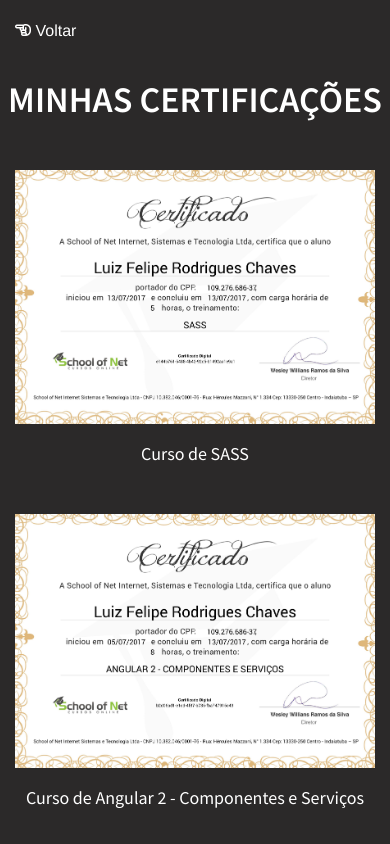
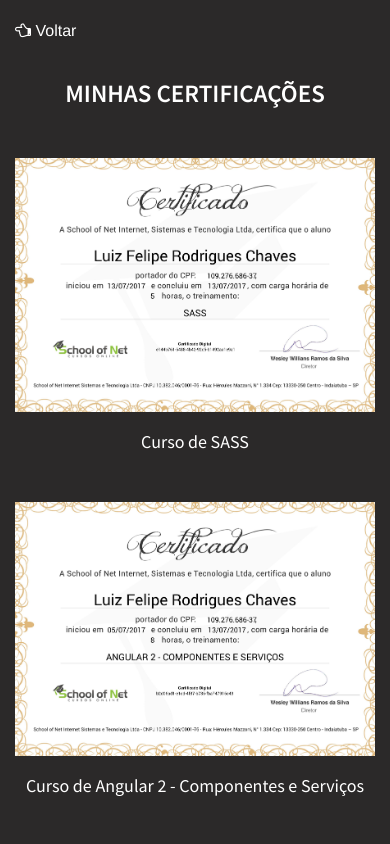
Before and after one commit to luizchaves97/luizchaves97.github.io, a plain HTML site: page certificate.html in a window 390 px wide. Shown: the top 844 px of the page. Drawn offline with nearby package versions, Linux system fonts and the light colour scheme.

Commit message:
alteração no certificados

```diff
--- a/assets/css/style.css
+++ b/assets/css/style.css
@@ -85,6 +85,10 @@
     	width: 90%;
     	margin: 0 auto;
 	}
+	.certificates h1{
+		padding: 0 10px;
+		font-size: 25px;
+	}
 }
 
 @media screen and (max-width: 375px) {
--- a/certificate.html
+++ b/certificate.html
@@ -10,7 +10,7 @@
 	<title>Luiz Felipe - PHP and Front-end Developer - Certificados</title>
 	<link rel="stylesheet" href="https://blackrockdigital.github.io/startbootstrap-creative/vendor/bootstrap/css/bootstrap.min.css">
 	<link href="https://fonts.googleapis.com/css?family=Source+Sans+Pro:200,200i,300,300i,400,400i,600,600i,700,700i,900,900i" rel="stylesheet">
-	<link rel="stylesheet" href="http://fontawesome.io/assets/font-awesome/css/font-awesome.css">
+	<link rel="stylesheet" href="assets/css/font-awesome.css">
 	<link rel="stylesheet" href="assets/css/style.css">
 	<link rel="icon" href="assets/img/icon.ico" type="image/x-icon">
 </head>
```
